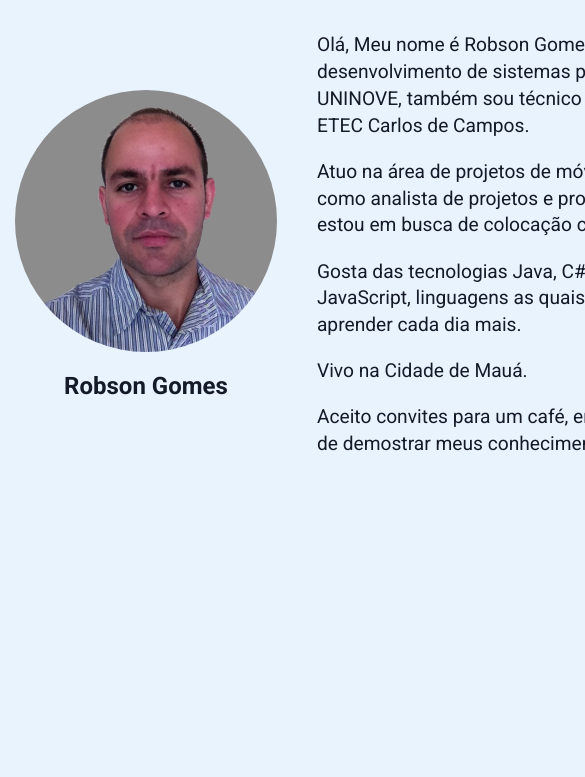
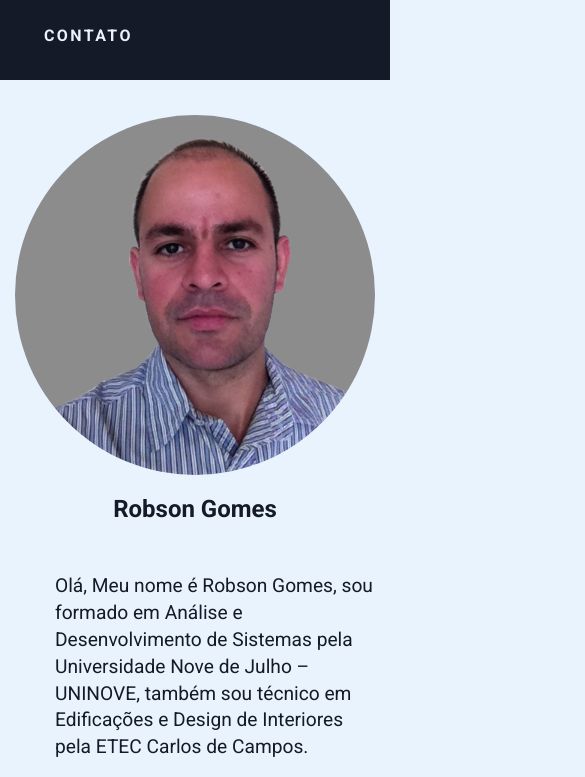
Before and after one commit to JRobsonGomes/JRobsonGomes.github.io, a plain HTML site: page index.html in a window 390 px wide. Shown: the part 127-904 px from the top of the page, 585 px wide, since content can reach past the window. Before the commit the page ends 844 px from the top, so only its background shows below. Drawn offline with Linux system fonts and the light colour scheme.

Commit message:
Ajustes no layout - tornando responsivo

```diff
--- a/css/style.css
+++ b/css/style.css
@@ -166,3 +166,30 @@ main {width: 100%;}
 .map {
     margin: 20px 0;
 }
+
+@media (max-width: 600px){
+    .container, .menu ul, .super-card{
+        width: 100%;
+        display: grid;
+        justify-items: center;
+        align-items: center;
+    }
+
+    .branch{
+        display: none;
+    }
+
+    section h2{
+        margin-bottom: 50px;
+    }
+
+    .super-card-img, .super-card-img img {
+        width: 100%;
+    }
+}
+
+@media (max-width: 1024px){
+    .container{
+        width: 100%;
+    }
+}
--- a/index.html
+++ b/index.html
@@ -32,8 +32,8 @@
                 </section>
                 <section class="super-card-text">
                     <p>
-                        Olá, Meu nome é Robson Gomes, sou formado em Análise e desenvolvimento de sistemas pela Universidade Nove de Julho – UNINOVE,
-                        também sou técnico em Edificações e design de interiores pela ETEC Carlos de Campos.
+                        Olá, Meu nome é Robson Gomes, sou formado em Análise e Desenvolvimento de Sistemas pela Universidade Nove de Julho – UNINOVE,
+                        também sou técnico em Edificações e Design de Interiores pela ETEC Carlos de Campos.
                     </p>
                     <p>
                         Atuo na área de projetos de móveis desde 2010.
@@ -41,7 +41,7 @@
                         e estou em busca de colocação como desenvolvedor júnior.
                     </p>
                     <p>
-                        Gosta das tecnologias Java, C# e Ruby on Rails, além de HTML, css e JavaScript, linguagens as quais venho dedicando tempo e esforço
+                        Gosto das tecnologias Java, C# e Ruby on Rails, além de HTML, css e JavaScript, linguagens as quais venho dedicando tempo e esforço
                         para aprender cada dia mais.
                     </p>
                     <p>Vivo na Cidade de Mauá.</p>
```
